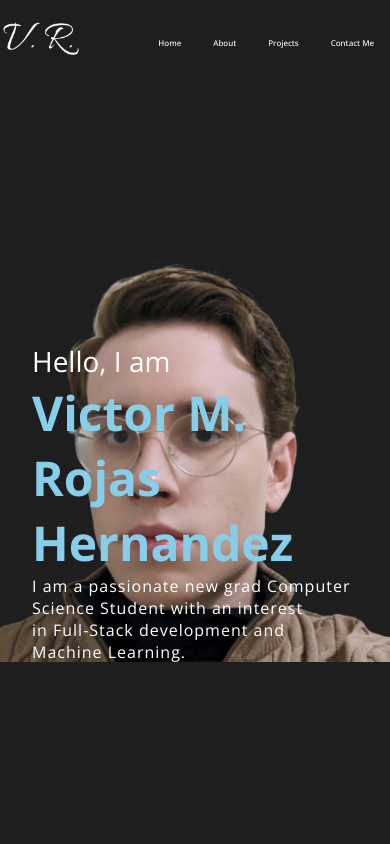
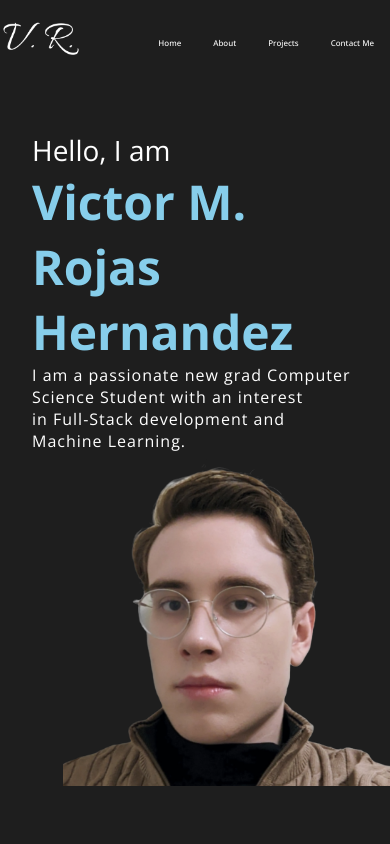
Before and after one commit to vroja035/portfolio, a React (Create React App) app: page / in a window 390 px wide. Shown: the top 844 px of the page. Built offline with nearby package versions, Linux system fonts and the light colour scheme.

Commit message:
intro css changes

```diff
--- a/src/components/Intro/Intro.css
+++ b/src/components/Intro/Intro.css
@@ -49,3 +49,15 @@
     border: none;
     border-radius: 2rem;
 }
+
+
+@media screen and (max-width: 960px){
+    .profilePicture{
+        top: 23rem;
+        height: 40vh;
+    }
+
+    .introContent{
+        height: 50vh;
+    }
+}
```
